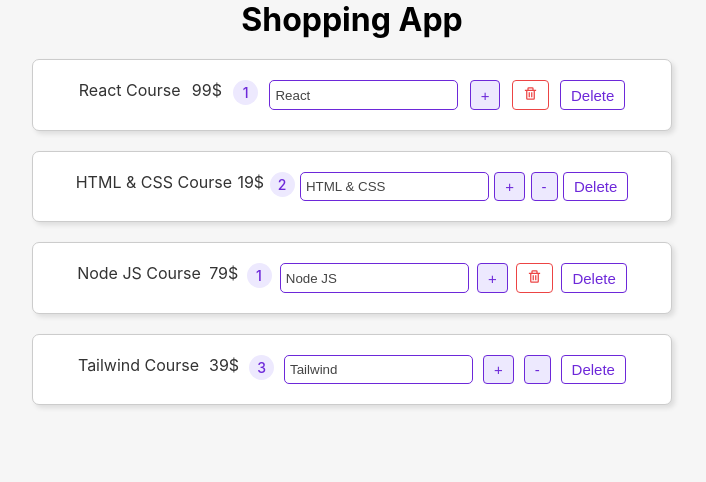
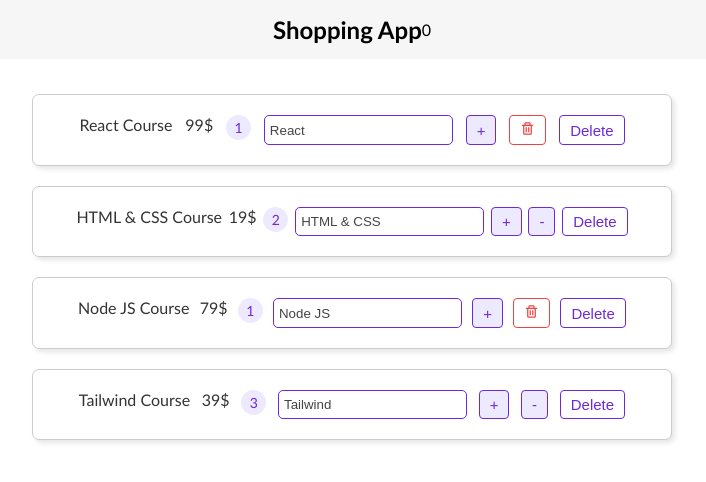
Before and after one commit to Am1rreza/Mini-Shopping-React-App, a React (Create React App) app: page / in a window 1280 px wide. Shown: the top 482 px of the page, without its empty margins (288-994 px from the left). Built offline with nearby package versions, Linux system fonts and the light colour scheme.

Commit message:
Navbar component added and font family of the App , changed

```diff
--- a/src/App.css
+++ b/src/App.css
@@ -4,5 +4,4 @@
   align-items: center;
   width: 100%;
   height: 100vh;
-  background-color: #f6f6f6;
 }
--- a/src/App.js
+++ b/src/App.js
@@ -1,6 +1,7 @@
 import "./App.css";
 import React, { Component } from "react";
 import ProductList from "./components/ProductList/ProductList";
+import Navbar from "./components/Navbar/Navbar";
 
 class App extends Component {
   state = {};
@@ -8,7 +9,7 @@ class App extends Component {
   render() {
     return (
       <div className="container">
-        <h1>Shopping App</h1>
+        <Navbar />
         <ProductList />
       </div>
     );
--- /dev/null
+++ b/src/components/Navbar/Navbar.jsx
@@ -0,0 +1,12 @@
+import styles from "./Navbar.module.css";
+
+const Navbar = (props) => {
+  return (
+    <header className={styles.nav}>
+      <h2>Shopping App</h2>
+      <span>0</span>
+    </header>
+  );
+};
+
+export default Navbar;
--- /dev/null
+++ b/src/components/Navbar/Navbar.module.css
@@ -0,0 +1,14 @@
+.nav {
+  width: 100%;
+  background-color: #f6f6f6;
+  margin-bottom: 15px;
+  padding: 15px 0;
+  text-align: center;
+  display: flex;
+  justify-content: center;
+  align-items: center;
+}
+
+.nav h1 {
+  font-size: 25px;
+}
--- a/src/index.css
+++ b/src/index.css
@@ -6,9 +6,7 @@
 }
 
 body {
-  font-family: -apple-system, BlinkMacSystemFont, "Segoe UI", "Roboto", "Oxygen",
-    "Ubuntu", "Cantarell", "Fira Sans", "Droid Sans", "Helvetica Neue",
-    sans-serif;
+  font-family: 'Gill Sans', 'Gill Sans MT', Calibri, 'Trebuchet MS', sans-serif;
   -webkit-font-smoothing: antialiased;
   -moz-osx-font-smoothing: grayscale;
 }
```
